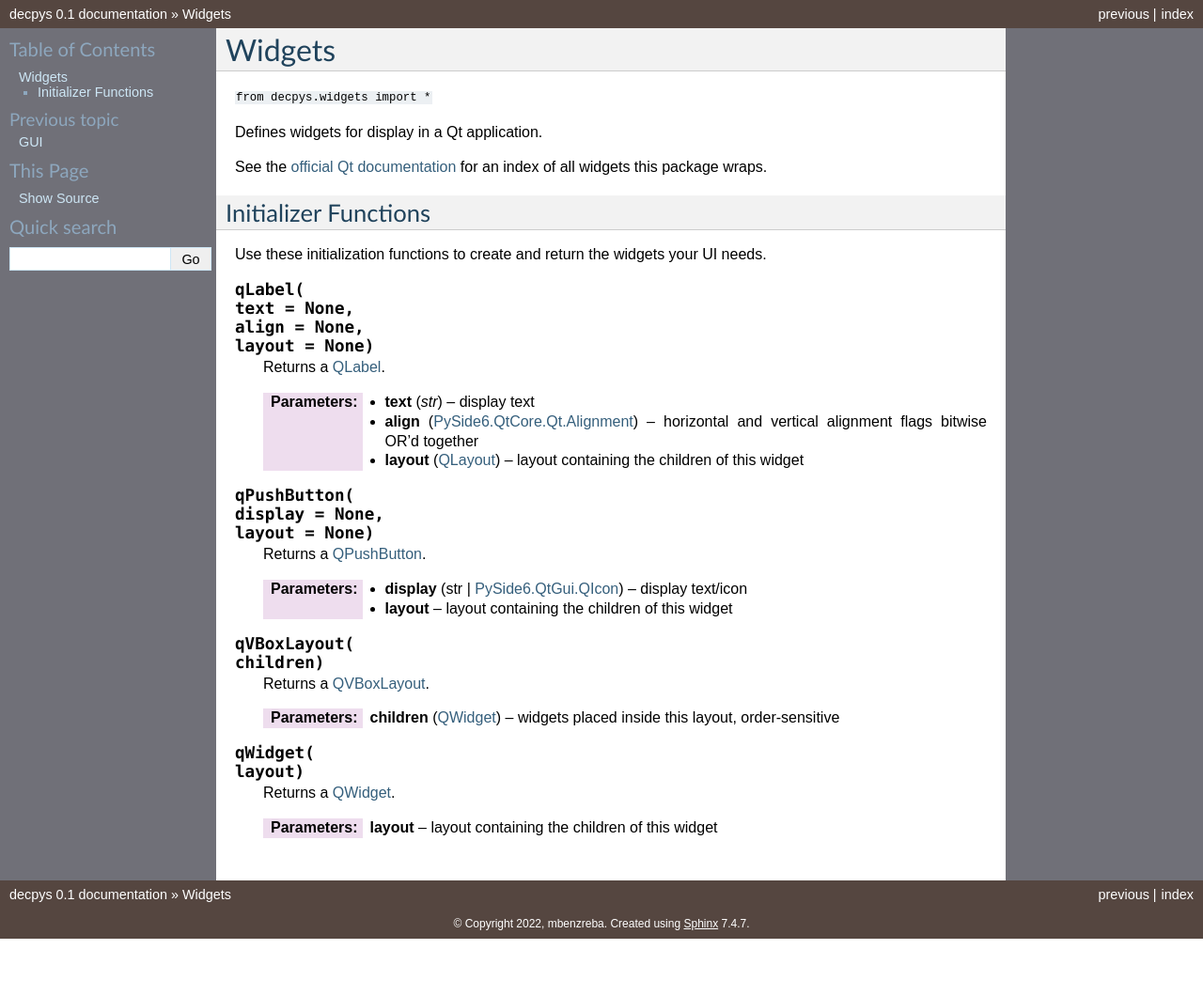
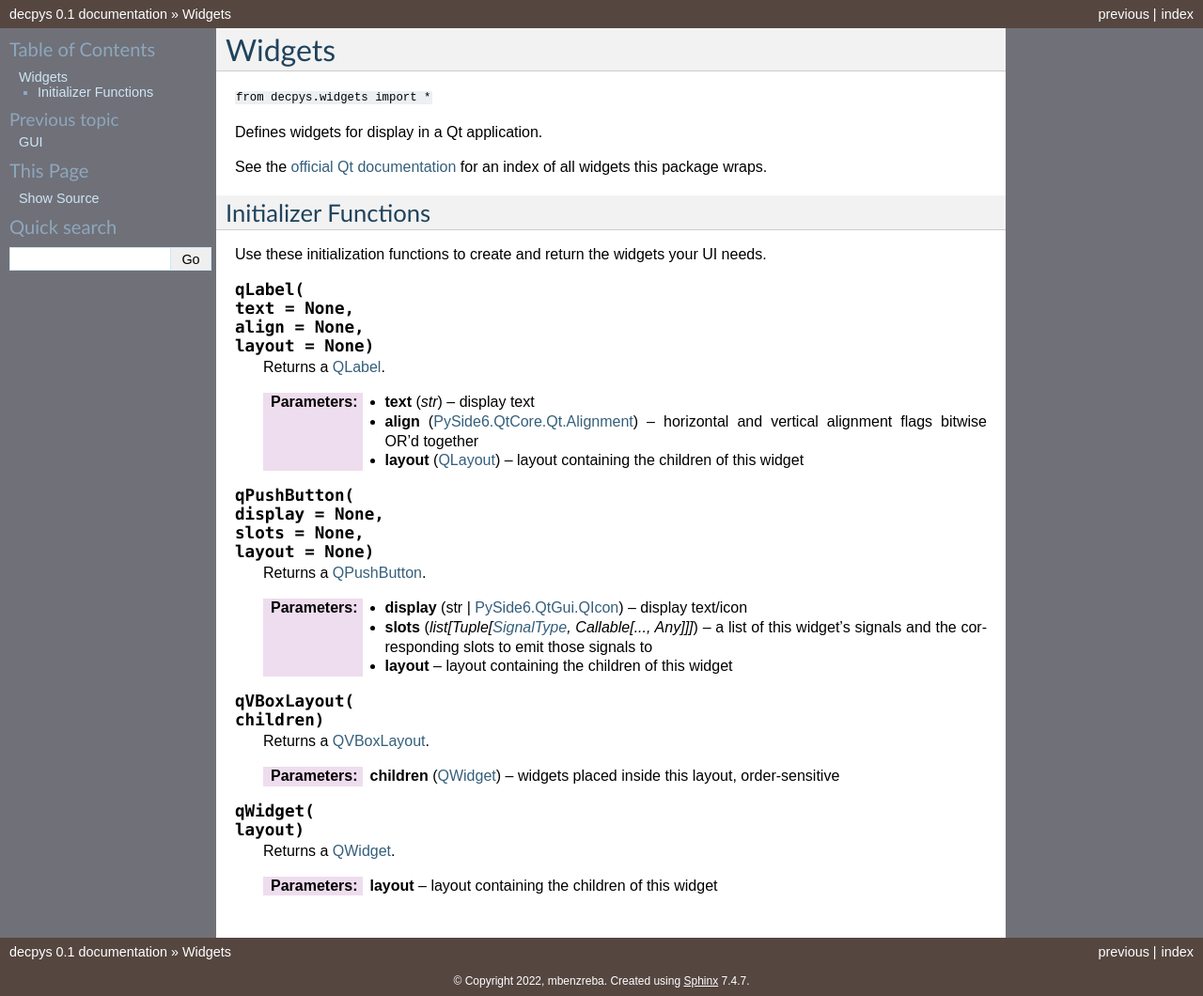
Before and after one commit to mbenzreba/decpys, a Sphinx documentation site: the page built from docs/source/widgets.rst, in a window 1280 px wide. Shown: the whole page at 94% size. Built offline with Sphinx 7.4.7, drawn with Linux system fonts in a browser that asks for light colours; before the commit the page ends 999 px from its top, so only the background shows below that.

Commit message:
doc parameter change to qPushButton()

```diff
--- a/docs/source/widgets.rst
+++ b/docs/source/widgets.rst
@@ -33,12 +33,15 @@ Use these initialization functions to create and return the widgets your UI need
 
 .. py:function:: qPushButton(
     display = None,
+    slots = None,
     layout = None)
 
     Returns a `QPushButton <https://doc.qt.io/qtforpython/PySide6/QtWidgets/QPushButton.html>`_.
 
     :param display: display text/icon
     :type display: str | `PySide6.QtGui.QIcon <https://doc.qt.io/qtforpython/PySide6/QtGui/QIcon.html>`_
+    :param slots: a list of this widget's signals and the corresponding slots to emit those signals to
+    :type slots: list[Tuple[SignalType, Callable[..., Any]]]
     :param layout: layout containing the children of this widget
     :type layout: `QLayout <https://doc.qt.io/qtforpython/PySide6/QtWidgets/QLayout.html>`_
 
```
